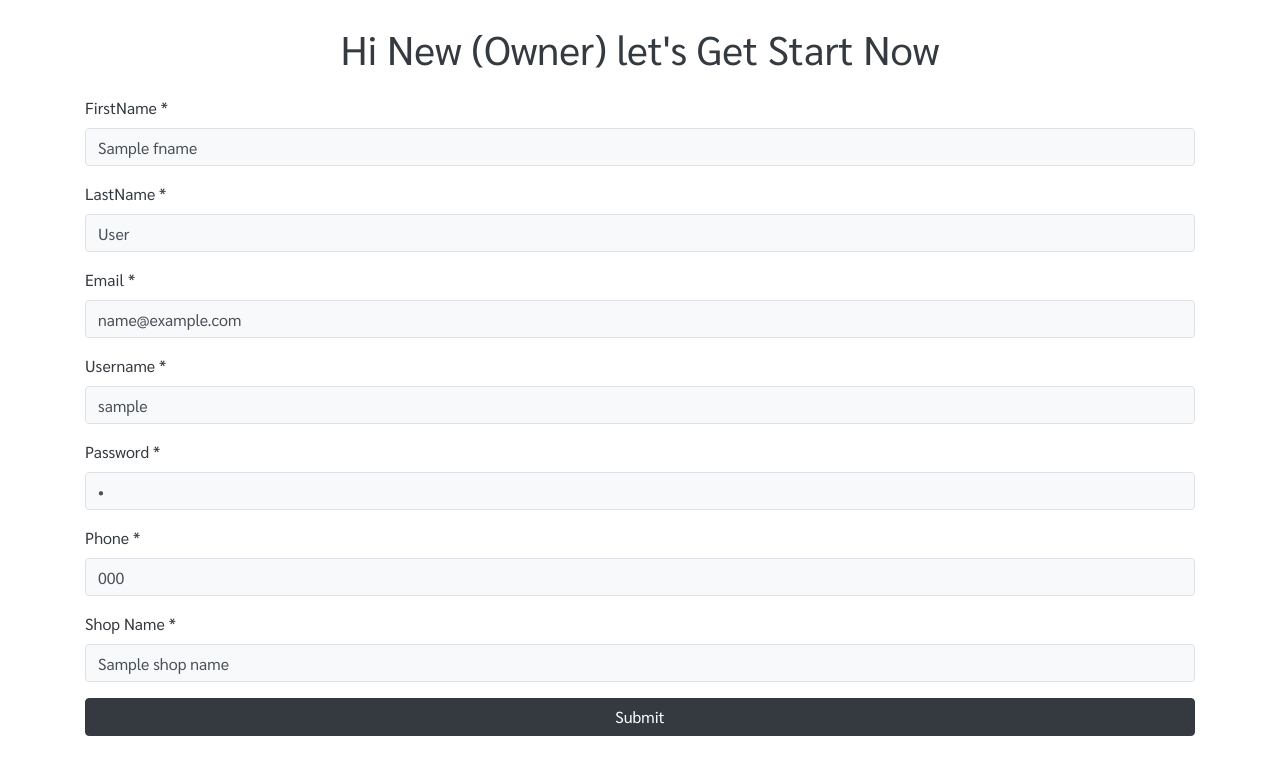
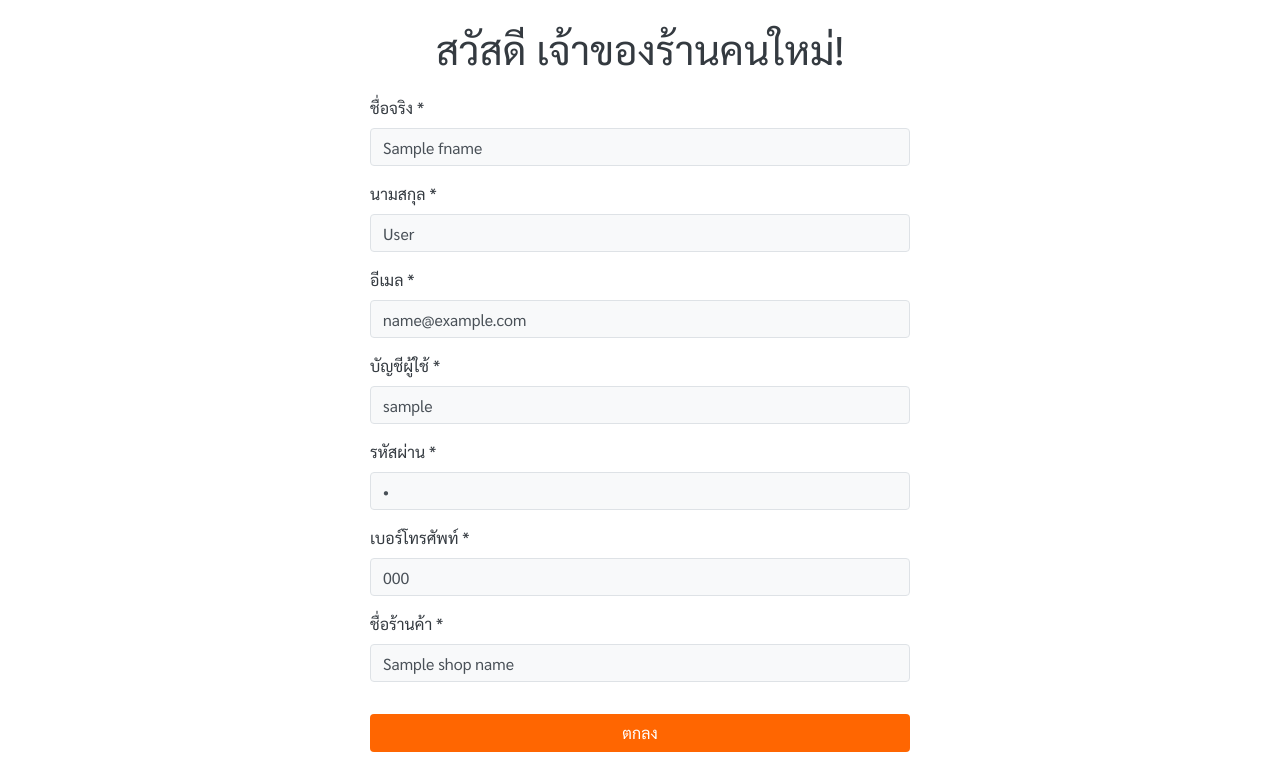
Before and after one commit to chattida/Furniture-Shop-Management, a Django app: template Account/templates/Account/start.html in a window 1280 px wide. Shown: the part 56-840 px from the top of the page. Before the commit the page ends 792 px from the top, so only its background shows below. Run offline with Django 3.2, Linux system fonts and the light colour scheme; the template is opened without the code that fills it: most values are stand-ins (such as "Sample title", 1, 10 or a date in 2020); some libraries are stand-ins or nearby versions.

Commit message:
:rocket: Edit Start Page

```diff
--- a/Account/templates/Account/start.html
+++ b/Account/templates/Account/start.html
@@ -1,50 +1,92 @@
-{% extends "base.html" %}
-{% load static %}
-
-{% block content %}
+{% extends "base.html" %} {% load static %} {% block content %}
 <form method="POST" class="w-100" action="{% url 'start' %}">
   {% csrf_token %}
-        <h1 class="my-4 text-dark text-center">Hi New (Owner) let's Get Start Now</h1>
-
+  <h1 class="my-4 text-dark text-center">สวัสดี เจ้าของร้านคนใหม่!</h1>
+  <div class="row">
+    <div class="col-3"></div>
+    <div class="col-6">
       <div class="form-group text-dark">
-            <label for="fname">FirstName *</label>
-            <input type="text" class="form-control w-100 border rounded bg-light" value="{{fname}}" name='fname' required>
+        <label for="fname">ชื่อจริง *</label>
+        <input
+          type="text"
+          class="form-control w-100 border rounded bg-light"
+          value="{{fname}}"
+          name="fname"
+          required
+        />
       </div>
 
       <div class="form-group text-dark">
-            <label for="lname">LastName *</label>
-            <input type="text" class="form-control w-100 border rounded bg-light" value="{{lname}}" name='lname' required>
+        <label for="lname">นามสกุล *</label>
+        <input
+          type="text"
+          class="form-control w-100 border rounded bg-light"
+          value="{{lname}}"
+          name="lname"
+          required
+        />
       </div>
 
       <div class="form-group text-dark">
-            <label for="email">Email *</label>
-            <input type="email" class="form-control w-100 border rounded bg-light" value="{{email}}" name='email' required>
+        <label for="email">อีเมล *</label>
+        <input
+          type="email"
+          class="form-control w-100 border rounded bg-light"
+          value="{{email}}"
+          name="email"
+          required
+        />
       </div>
 
       <div class="form-group text-dark">
-            <label for="username">Username *</label>
-            <input type="text" class="form-control w-100 border rounded bg-light" value="{{username}}" name='username' required>
+        <label for="username">บัญชีผู้ใช้ *</label>
+        <input
+          type="text"
+          class="form-control w-100 border rounded bg-light"
+          value="{{username}}"
+          name="username"
+          required
+        />
       </div>
 
       <div class="form-group text-dark">
-            <label for="password">Password *</label>
-            <input type="password" class="form-control w-100 border rounded bg-light" value="{{password}}" name='password' required>
+        <label for="password">รหัสผ่าน *</label>
+        <input
+          type="password"
+          class="form-control w-100 border rounded bg-light"
+          value="{{password}}"
+          name="password"
+          required
+        />
       </div>
 
       <div class="form-group text-dark">
-            <label for="phone">Phone *</label>
-            <input type="phone" class="form-control w-100 border rounded bg-light" value="{{phone}}" name='phone' required>
+        <label for="phone">เบอร์โทรศัพท์ *</label>
+        <input
+          type="phone"
+          class="form-control w-100 border rounded bg-light"
+          value="{{phone}}"
+          name="phone"
+          maxlength="10"
+          required
+        />
       </div>
 
       <div class="form-group text-dark">
-            <label for="shop_name">Shop Name *</label>
-            <input type="text" class="form-control w-100 border rounded bg-light" value="{{shop_name}}" name='shop_name' required>
+        <label for="shop_name">ชื่อร้านค้า *</label>
+        <input
+          type="text"
+          class="form-control w-100 border rounded bg-light"
+          value="{{shop_name}}"
+          name="shop_name"
+          required
+        />
       </div>
-
       {% if error %}
       <p class="text-dark">{{error}}</p>
       {% endif %}
-
-        <input type="submit" value="Submit" class="btn btn-dark w-100">
+      <input type="submit" value="ตกลง" class="btn btn-orange w-100 my-3" />
+    </div>
+  </div>
 </form>
 {% endblock %}
```
Lines whose indentation alone changed are shown as unchanged.
